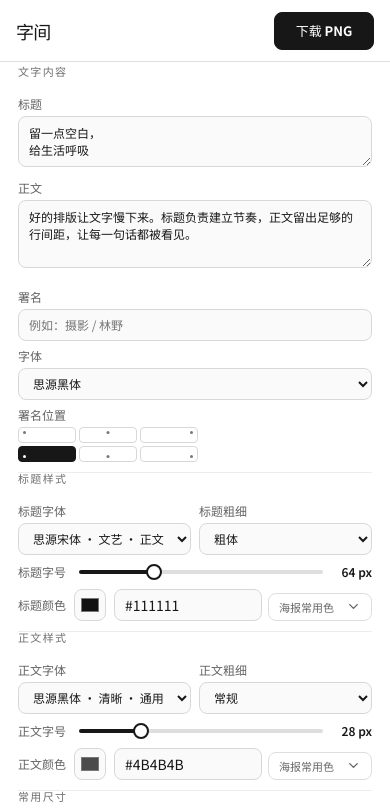
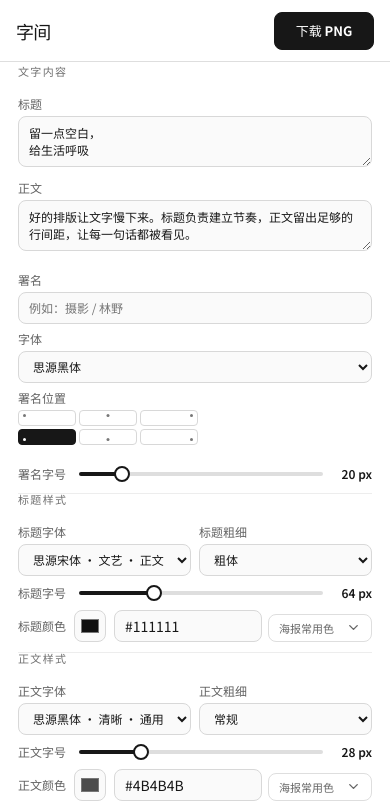
Before and after one commit to sange1022/zijian-text-layout, a React (Vite) app: page / in a window 390 px wide. Shown: the top 810 px of the page. Built offline with nearby package versions, Linux system fonts and the light colour scheme.

Commit message:
feat: add signature size slider

```diff
--- a/src/components/EditorPanel.tsx
+++ b/src/components/EditorPanel.tsx
@@ -2,6 +2,7 @@ import { FONT_PRESETS } from '../data/presets'
 import type { BackgroundImageValue, EditorState } from '../types'
 import { BackgroundImageField } from './BackgroundImageField'
 import { ColorField } from './ColorField'
+import { FontSizeSlider } from './FontSizeSlider'
 import { SignaturePositionPicker } from './SignaturePositionPicker'
 import { SizePresets } from './SizePresets'
 import { TextStyleControls } from './TextStyleControls'
@@ -36,7 +37,7 @@ export function EditorPanel({
           <span>正文</span>
           <textarea
             aria-label="正文内容"
-            rows={3}
+            rows={2}
             value={state.body}
             onChange={(event) => onChange({ body: event.target.value })}
           />
@@ -71,6 +72,15 @@ export function EditorPanel({
             onChange={(signaturePosition) => onChange({ signaturePosition })}
           />
         </div>
+        <div className="signature-size-control">
+          <FontSizeSlider
+            label="署名字号"
+            value={state.signatureFontSize}
+            min={12}
+            max={64}
+            onChange={(signatureFontSize) => onChange({ signatureFontSize })}
+          />
+        </div>
       </fieldset>
 
       <TextStyleControls
--- a/src/components/PreviewCanvas.tsx
+++ b/src/components/PreviewCanvas.tsx
@@ -111,7 +111,7 @@ export const PreviewCanvas = forwardRef<HTMLDivElement, PreviewCanvasProps>(func
                 ...getSignaturePositionStyle(state.signaturePosition),
                 color: state.bodyStyle.color,
                 fontFamily: `'${signatureFont.family}', ${signatureFont.fallback}`,
-                fontSize: Math.max(14, state.bodyStyle.fontSize * 0.72),
+                fontSize: state.signatureFontSize,
                 fontWeight: state.bodyStyle.fontWeight,
               }}
             >
--- a/src/styles.css
+++ b/src/styles.css
@@ -381,6 +381,8 @@ button:focus-visible {
   margin-top: 8px;
 }
 
+.signature-size-control .font-size-slider { margin-top: 8px; }
+
 .signature-position-control { display: grid; gap: 4px; }
 
 .signature-position-grid {
@@ -618,7 +620,8 @@ button:focus-visible {
   .content-fields { display: grid; grid-template-columns: 1fr 1fr; gap: 12px; }
   .content-fields legend { grid-column: 1 / -1; }
   .content-fields .field-control + .field-control { margin-top: 0; }
-  .content-fields .signature-row { grid-column: 1 / -1; }
+  .content-fields .signature-row,
+  .content-fields .signature-size-control { grid-column: 1 / -1; }
 }
 
 @media (max-width: 560px) {
```
Also changed, not shown: 1 other file (tests, documents, lock files or other folders).
